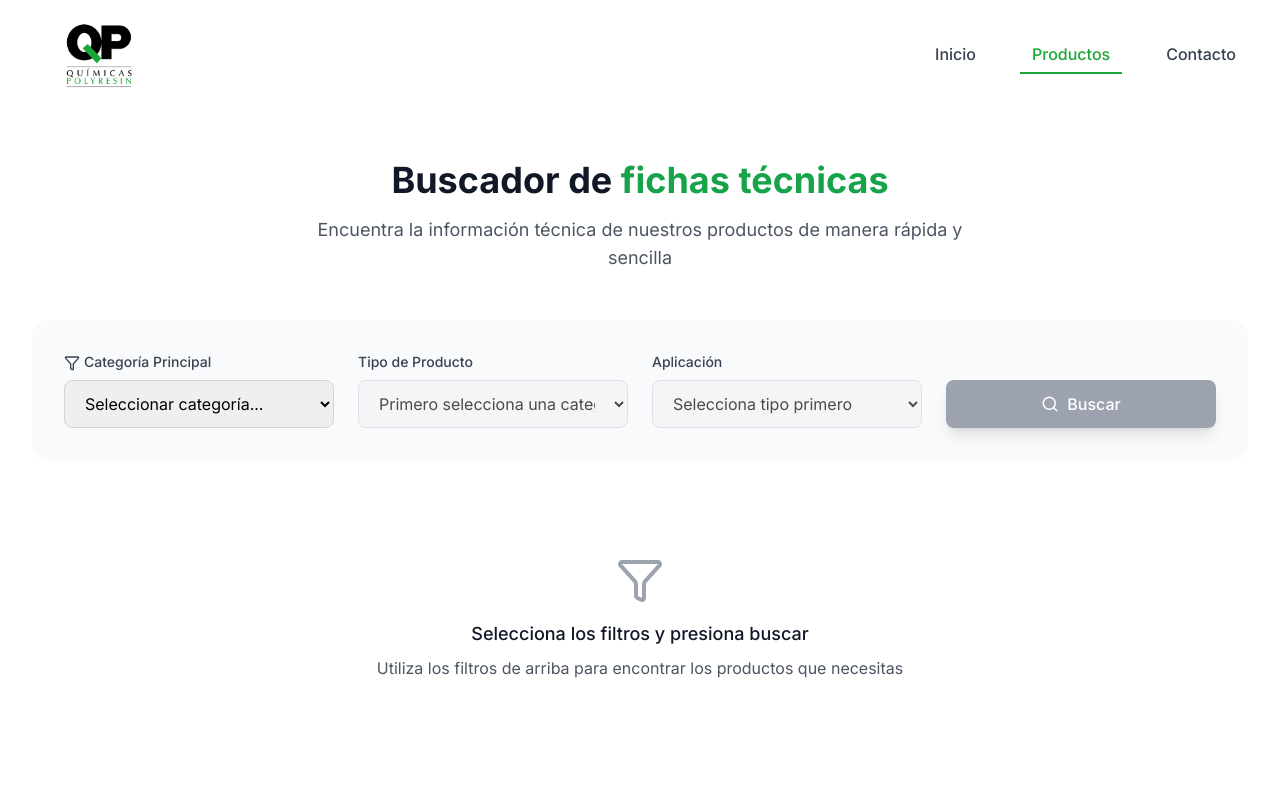
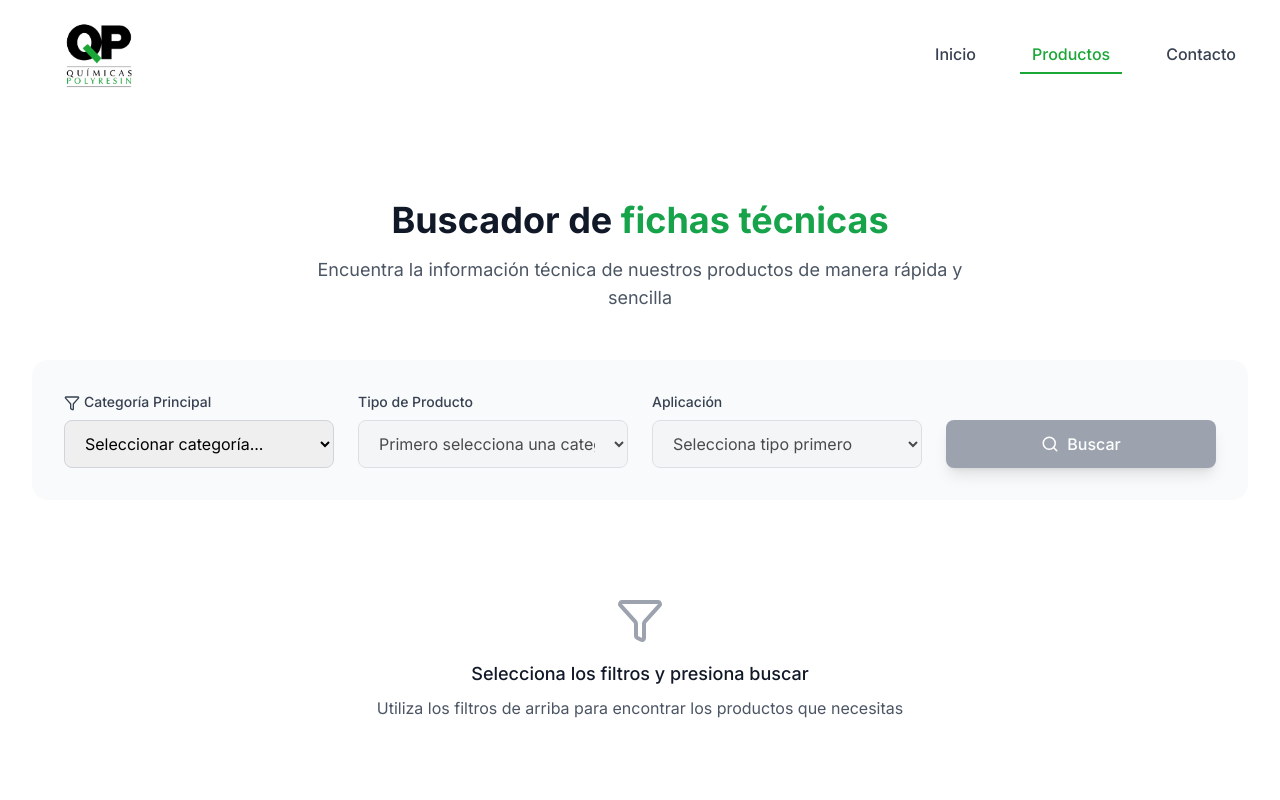
Before and after one commit to Haessler16/polyresin, a Next.js app: page /productos in a window 1280 px wide. Shown: the top 800 px of the page. Built offline with nearby package versions, Linux system fonts and the light colour scheme.

Commit message:
Update padding in ProductsPage, Hero, and TechnicalDataFinder components for improved layout consistency and visual hierarchy.

```diff
--- a/src/app/productos/page.tsx
+++ b/src/app/productos/page.tsx
@@ -9,7 +9,7 @@ export const metadata: Metadata = {
 
 export default function ProductsPage() {
   return (
-    <div className='pt-16'>
+    <div className='pt-[6.5rem]'>
       <TechnicalDataFinder />
     </div>
   )
--- a/src/components/Hero.tsx
+++ b/src/components/Hero.tsx
@@ -5,7 +5,7 @@ import Link from 'next/link'
 
 export default function Hero() {
   return (
-    <section className='pt-16 bg-gradient-to-br from-green-50 to-white'>
+    <section className='pt-24 bg-gradient-to-br from-green-50 to-white'>
       <div className='max-w-7xl mx-auto px-4 sm:px-6 lg:px-8 py-12 lg:py-24'>
         <div className='grid lg:grid-cols-2 gap-12 items-center'>
           {/* Content */}
--- a/src/components/TechnicalDataFinder.tsx
+++ b/src/components/TechnicalDataFinder.tsx
@@ -77,7 +77,7 @@ export default function TechnicalDataFinder() {
   })
 
   return (
-    <section className='py-16 lg:py-24 bg-white'>
+    <section className='h-screen py-16 lg:py-24 bg-white'>
       <div className='max-w-7xl mx-auto px-4 sm:px-6 lg:px-8'>
         <div className='text-center mb-12'>
           <h2 className='text-3xl lg:text-4xl font-bold text-gray-900 mb-4'>
```
